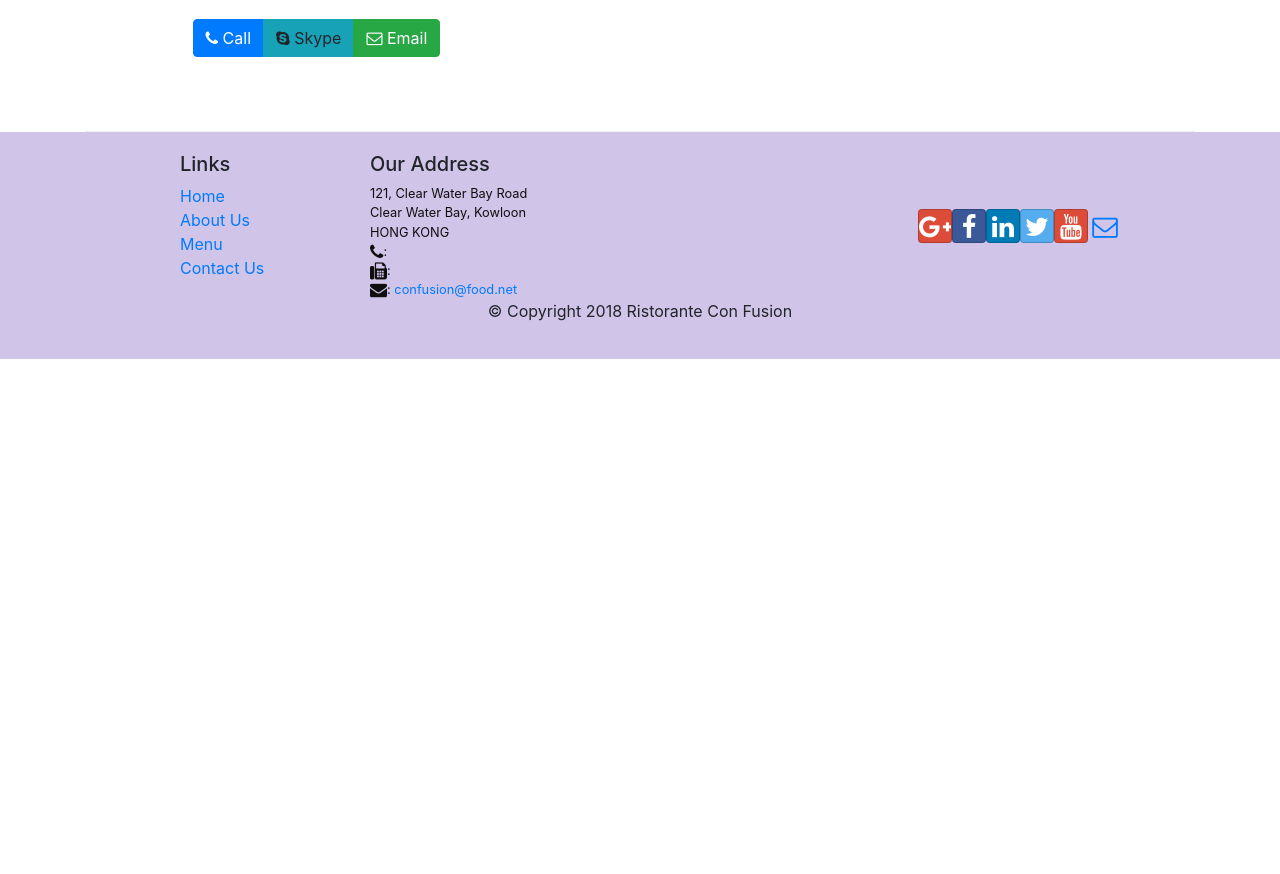
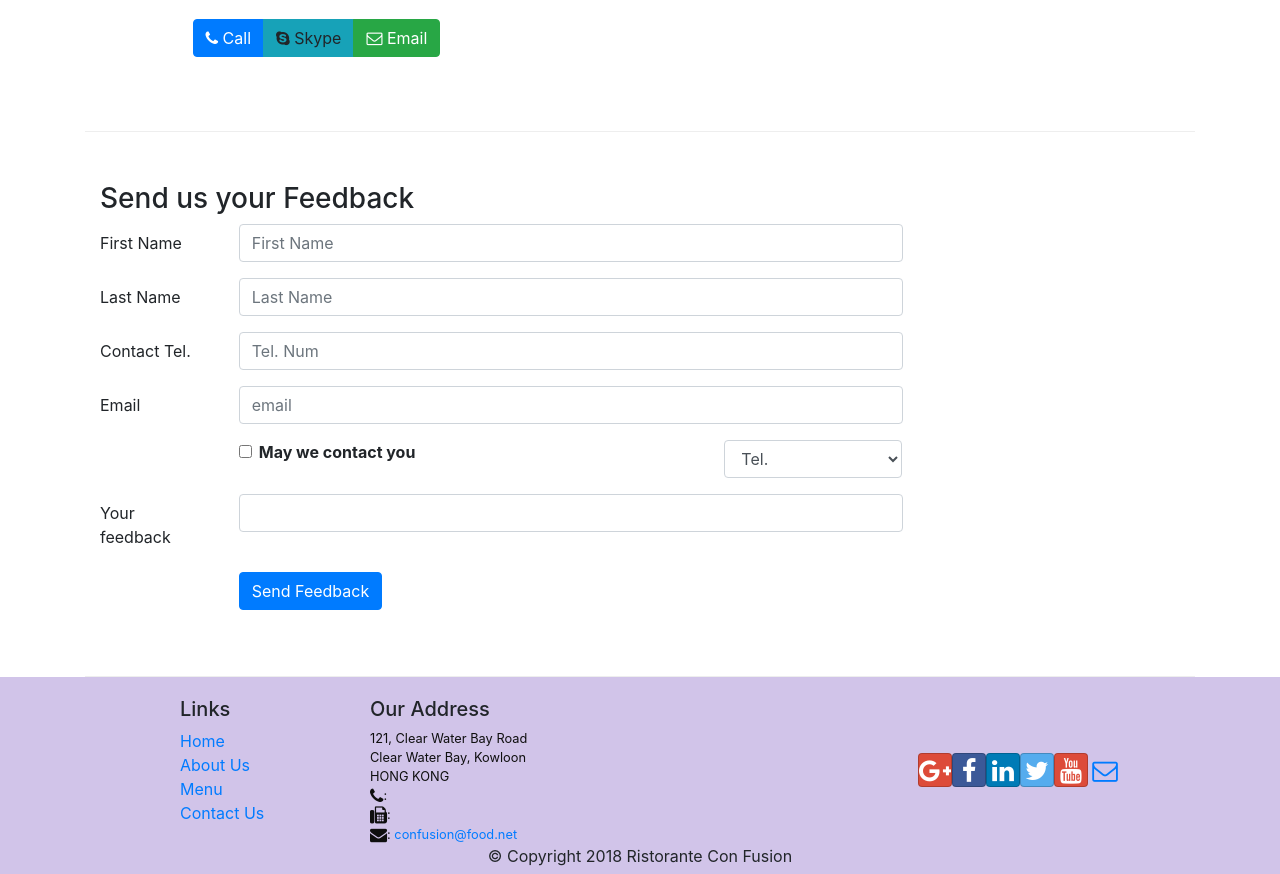
Before and after one commit to chuongtruong/Modular-2_React, a React (Create React App) app: page /contactus in a window 1280 px wide. Shown: the part 740-1614 px from the top of the page. Before the commit the page ends 1099 px from the top, so only its background shows below. Built offline with nearby package versions, Linux system fonts and the light colour scheme.

Commit message:
Controlling Form

```diff
--- a/src/components/ContactComponent.js
+++ b/src/components/ContactComponent.js
@@ -1,8 +1,38 @@
-import React from 'react';
-import { BreadcrumbItem, Breadcrumb } from 'reactstrap';
-import {Link} from 'react-router-dom';
+import React, { Component } from 'react';
+import { BreadcrumbItem, Breadcrumb, Button, Form, FormGroup, Label, Input, Col } from 'reactstrap';
+import { Link } from 'react-router-dom';
 
-function Contact(props) {
+class Contact extends Component {
+    constructor(props) {
+        super(props);
+        this.state = {
+            firstname: "",
+            lastname: "",
+            telnum: "",
+            email: "",
+            agree: false,
+            contactType: "Tel.",
+            message: ""
+        }
+        this.handleSubmit = this.handleSubmit.bind(this);
+        this.handleInputChange = this.handleInputChange.bind(this);
+    }
+
+    handleInputChange(event) {
+        const target = event.target;
+        const value = target.type  === 'checkbox' ? target.checked : target.value;
+        const name = target.name;
+        this.setState({
+            [name] : value
+        })
+    }
+
+    handleSubmit(event) {
+        console.log("Current State is: " + JSON.stringify(this.state));
+        alert("Current State is: " + JSON.stringify(this.state));
+        event.preventDefault();
+    }
+    render() {
         return (
             <div className="container">
                 <div className="row">
@@ -45,8 +75,112 @@
                         </div>
                     </div>
                 </div>
+                <div className="row row-content">
+                    <div className="col-12">
+                        <h3>Send us your Feedback</h3>
+                    </div>
+                    <div className="col-12 col-md-9">
+                        <Form onSubmit={this.handleSubmit}>
+                            <FormGroup row>
+                                {/* md={2} is when screen's size is medium or large, this row will take 2 collumns */}
+                                <Label htmlFor="firstname" md={2}>
+                                    First Name
+                                </Label>
+                                <Col md={10}>
+                                    <Input type="text"
+                                        id="firstname"
+                                        name="firstname"
+                                        placeholder="First Name"
+                                        value={this.state.firstname}
+                                        onChange={this.handleInputChange}>
+
+                                    </Input>
+                                </Col>
+                            </FormGroup>
+                            <FormGroup row>
+                                {/* md={2} is when screen's size is medium or large, this row will take 2 collumns */}
+                                <Label htmlFor="lastname" md={2}>
+                                    Last Name
+                                </Label>
+                                <Col md={10}>
+                                    <Input type="text"
+                                        id="lastname"
+                                        name="lastname"
+                                        placeholder="Last Name"
+                                        value={this.state.lastname}
+                                        onChange={this.handleInputChange}>
+                                    </Input>
+                                </Col>
+                            </FormGroup>
+                            <FormGroup row>
+                                {/* md={2} is when screen's size is medium or large, this row will take 2 collumns */}
+                                <Label htmlFor="telnum" md={2}>
+                                    Contact Tel.
+                                </Label>
+                                <Col md={10}>
+                                    <Input type="tel"
+                                        id="telnum"
+                                        name="telnum"
+                                        placeholder="Tel. Num"
+                                        value={this.state.telnum}
+                                        onChange={this.handleInputChange}>
+                                    </Input>
+                                </Col>
+                            </FormGroup>
+                            <FormGroup row>
+                                {/* md={2} is when screen's size is medium or large, this row will take 2 collumns */}
+                                <Label htmlFor="email" md={2}>
+                                    Email
+                                </Label>
+                                <Col md={10}>
+                                    <Input type="email"
+                                        id="email"
+                                        name="email"
+                                        placeholder="email"
+                                        value={this.state.email}
+                                        onChange={this.handleInputChange}>
+                                    </Input>
+                                </Col>
+                            </FormGroup>
+                            <FormGroup row>
+                                <Col md={{ size: 6, offset: 2 }}>
+                                    <FormGroup check>
+                                        <Label check>
+                                            <Input type="checkbox" name="agree" checked={this.state.agree} onChange={this.handleInputChange}/> {' '}
+                                            <strong>May we contact you</strong>
+                                        </Label>
+                                    </FormGroup>
+                                </Col>
+                                <Col md={{ size: 3, offset: 1 }}>
+                                    <Input type="select" name="contactType" value={this.state.contactType}>
+                                        <option>Tel.</option>
+                                        <option>Email</option>
+                                    </Input>
+                                </Col>
+                            </FormGroup>
+                            <FormGroup row>
+                                <Label htmlFor="message" md={2}>
+                                    Your feedback
+                                </Label>
+                                <Col md={10}>
+                                    <Input type="textare" id="feedback" name="message" value={this.state.message} rows="12" onChange={this.handleInputChange}>
+                                    </Input>
+                                </Col>
+                            </FormGroup>
+                            <FormGroup row>
+                                <Col md={{ size: 10, offset: 2 }}>
+                                    <Button type="submit" color="primary">
+                                        Send Feedback
+                                    </Button>
+                                </Col>
+                            </FormGroup>
+                        </Form>
+                    </div>
+                </div>
             </div>
         );
     }
 
+}
+
 export default Contact;
```
Also changed, not shown: 1 other file (tests, documents, lock files or other folders). Lines whose indentation alone changed are shown as unchanged.
